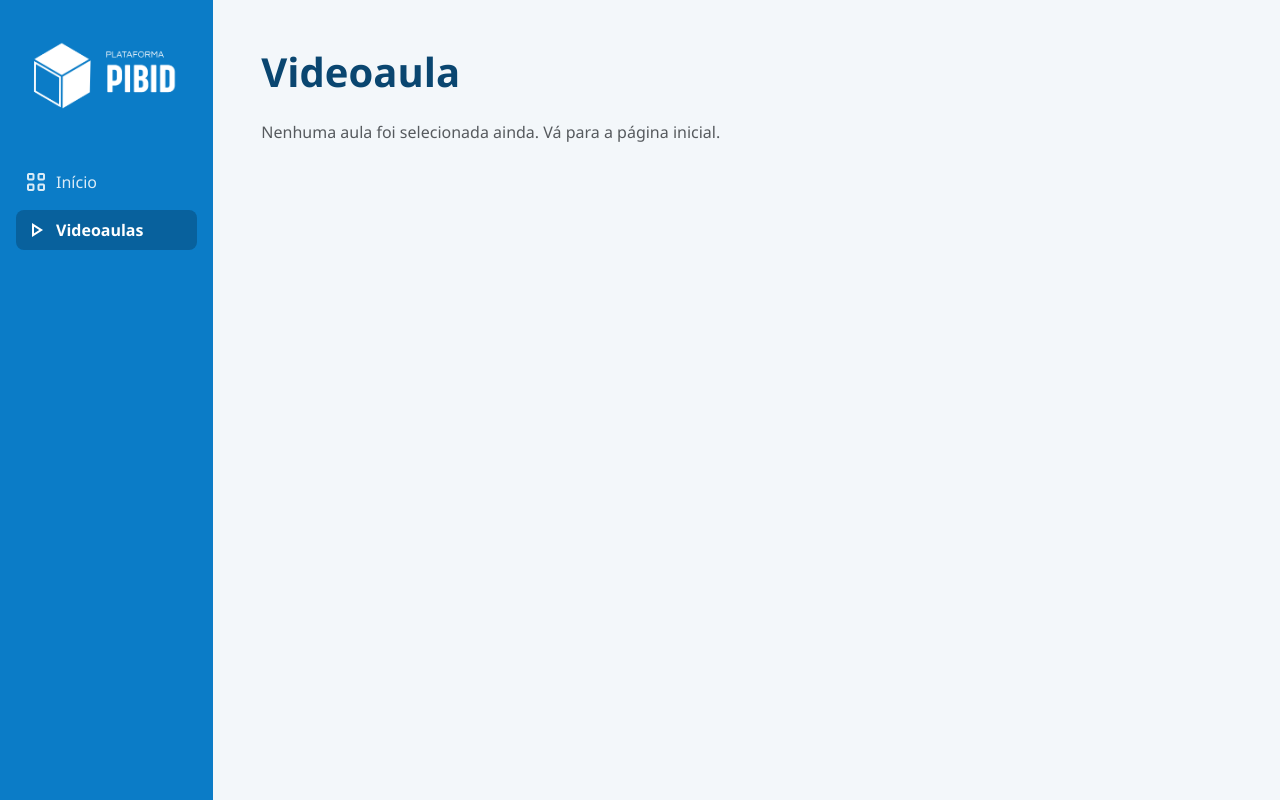
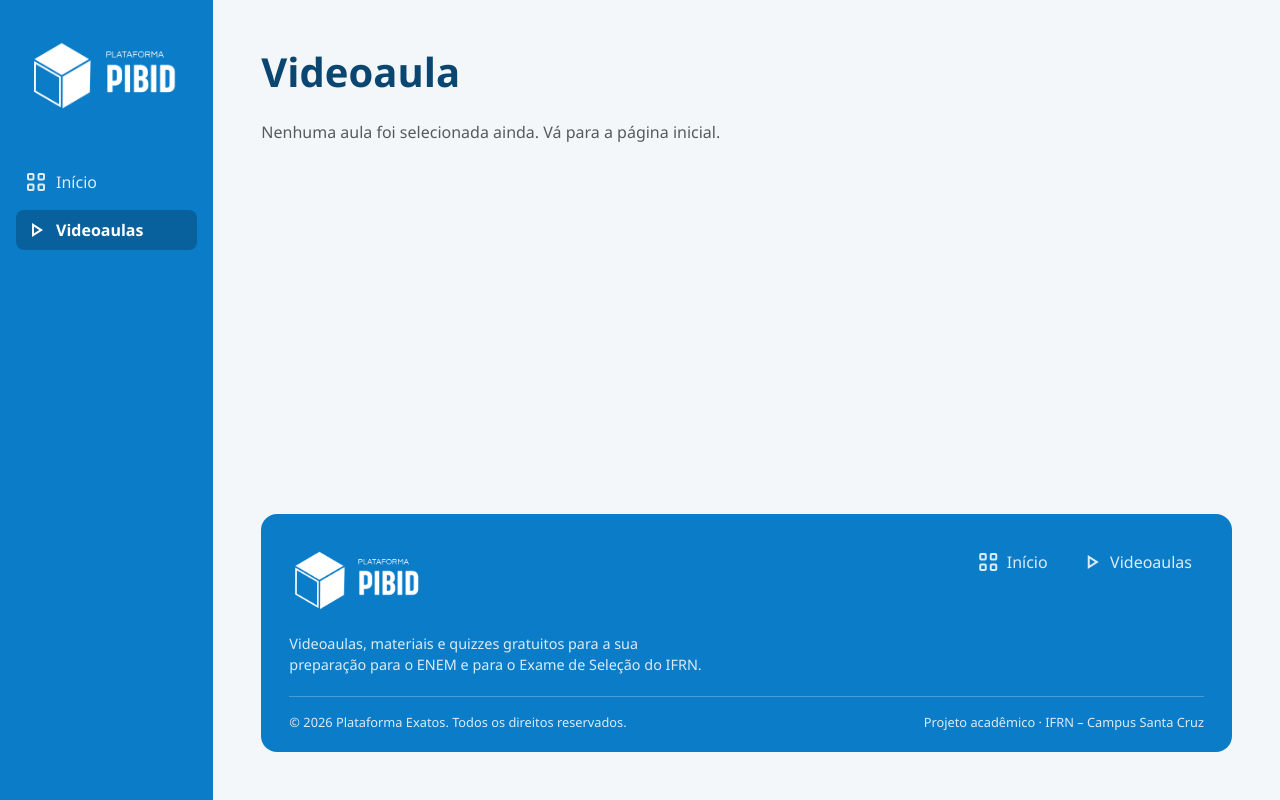
Before and after one commit to Gr4zy/Plataforma-Exatos, a Node server app: page /classes in a window 1280 px wide. Run offline with Node 20, Linux system fonts and the light colour scheme; some libraries are stand-ins or nearby versions.

Commit message:
Adiciona rodapé

```diff
--- a/public/stylesheets/style.css
+++ b/public/stylesheets/style.css
@@ -234,3 +234,98 @@ body {
     text-transform: uppercase;
     letter-spacing: 0.03em;
 }
+
+/* Rodapé da Plataforma Exatos - usa as mesmas cores do menu lateral
+   (#0b7cc7 / #08619d) e os cantos arredondados dos cards. */
+.rodape {
+    background-color: #0b7cc7;
+    color: #ffffff;
+    border-radius: 1rem;
+    padding: 1.75rem 1.75rem 1.25rem;
+    margin-top: 3rem;
+}
+
+.rodape-topo {
+    display: flex;
+    flex-wrap: wrap;
+    justify-content: space-between;
+    align-items: flex-start;
+    gap: 1.5rem;
+}
+
+.rodape-marca {
+    max-width: 420px;
+}
+
+.rodape-logo {
+    max-width: 140px;
+    margin-bottom: 0.75rem;
+}
+
+.rodape-descricao {
+    margin: 0;
+    font-size: 0.9rem;
+    opacity: 0.85;
+}
+
+.rodape-links {
+    display: flex;
+    flex-wrap: wrap;
+    gap: 0.5rem;
+}
+
+.rodape-link {
+    display: inline-flex;
+    align-items: center;
+    gap: 0.4rem;
+    color: #ffffff;
+    text-decoration: none;
+    padding: 0.5rem 0.75rem;
+    border-radius: 0.5rem;
+    opacity: 0.85;
+    transition: all 0.2s ease;
+}
+
+.rodape-link:hover {
+    background-color: rgba(255, 255, 255, 0.1);
+    color: #ffffff;
+    opacity: 1;
+}
+
+.rodape-divisor {
+    border: 0;
+    border-top: 1px solid rgba(255, 255, 255, 0.25);
+    margin: 1.25rem 0 1rem;
+    opacity: 1;
+}
+
+.rodape-base {
+    display: flex;
+    flex-wrap: wrap;
+    justify-content: space-between;
+    gap: 0.5rem;
+    font-size: 0.8rem;
+    opacity: 0.85;
+}
+
+@media (max-width: 575.98px) {
+    .rodape {
+        padding: 1.25rem 1rem 1rem;
+        margin-top: 2rem;
+    }
+
+    .rodape-base {
+        flex-direction: column;
+        text-align: center;
+    }
+
+    .rodape-topo {
+        flex-direction: column;
+        align-items: center;
+        text-align: center;
+    }
+
+    .rodape-links {
+        justify-content: center;
+    }
+}
--- a/views/layout.hbs
+++ b/views/layout.hbs
@@ -15,8 +15,12 @@
         <div class="row">
             {{> sidebar}}
 
-            <main class="col-10 col-md-12 col-lg-10 p-4 p-md-5 mx-auto">
-                {{{body}}}
+            <main class="col-10 col-md-12 col-lg-10 p-4 p-md-5 mx-auto d-flex flex-column">
+                <div class="flex-grow-1">
+                    {{{body}}}
+                </div>
+
+                {{> footer}}
             </main>
         </div>
     </div>
--- /dev/null
+++ b/views/partials/footer.hbs
@@ -0,0 +1,36 @@
+<footer class="rodape" id="rodape">
+    <div class="rodape-topo">
+        <div class="rodape-marca">
+            <img src="/images/LOGO.png" alt="Plataforma Exatos" class="rodape-logo">
+            <p class="rodape-descricao">
+                Videoaulas, materiais e quizzes gratuitos para a sua preparação
+                para o ENEM e para o Exame de Seleção do IFRN.
+            </p>
+        </div>
+
+        <nav class="rodape-links" aria-label="Links do rodapé">
+            <a href="/" class="rodape-link">
+                <span class="material-symbols-outlined">view_cozy</span>
+                Início
+            </a>
+            <a href="/classes" class="rodape-link">
+                <span class="material-symbols-outlined">play_arrow</span>
+                Videoaulas
+            </a>
+        </nav>
+    </div>
+
+    <hr class="rodape-divisor">
+
+    <div class="rodape-base">
+        <span>&copy; <span id="rodape-ano"></span> Plataforma Exatos. Todos os direitos reservados.</span>
+        <span>Projeto acadêmico &middot; IFRN &ndash; Campus Santa Cruz</span>
+    </div>
+</footer>
+
+<script>
+    (function () {
+        var ano = document.getElementById('rodape-ano');
+        if (ano) ano.textContent = new Date().getFullYear();
+    })();
+</script>
```
